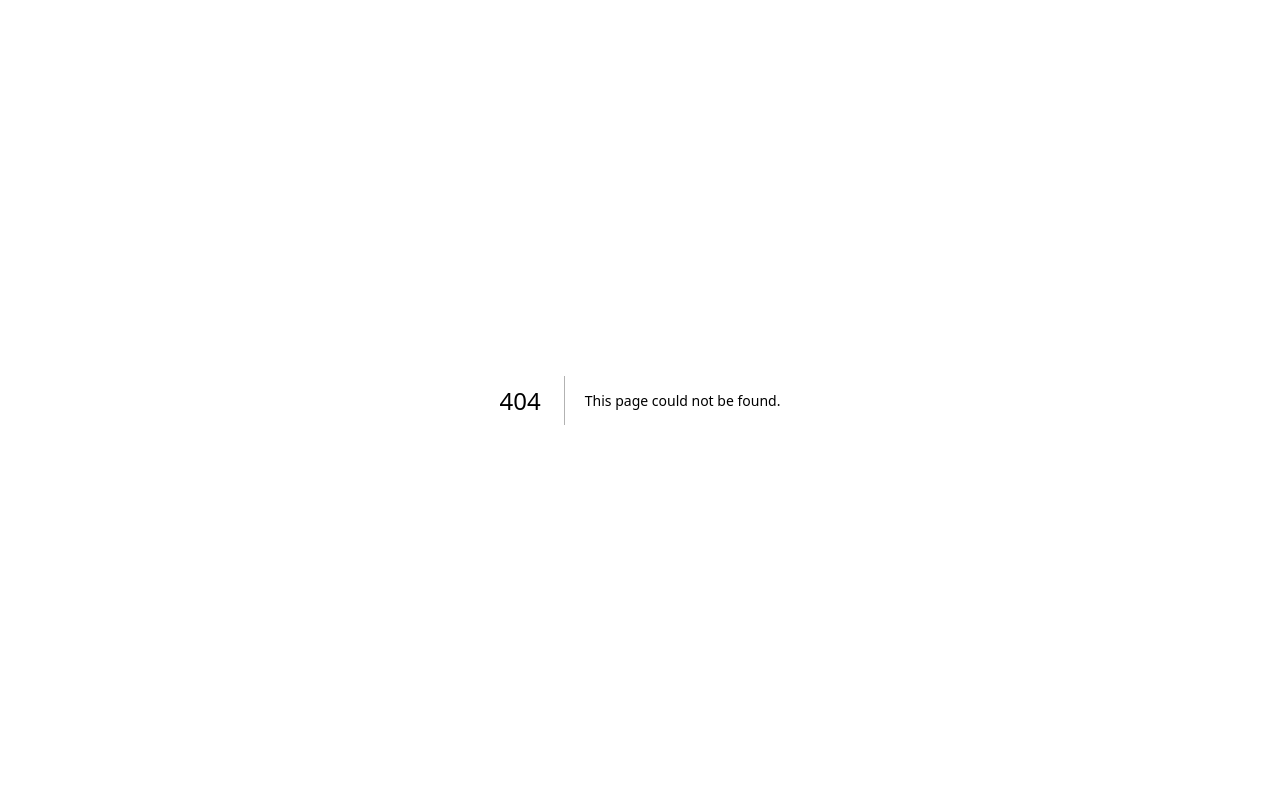
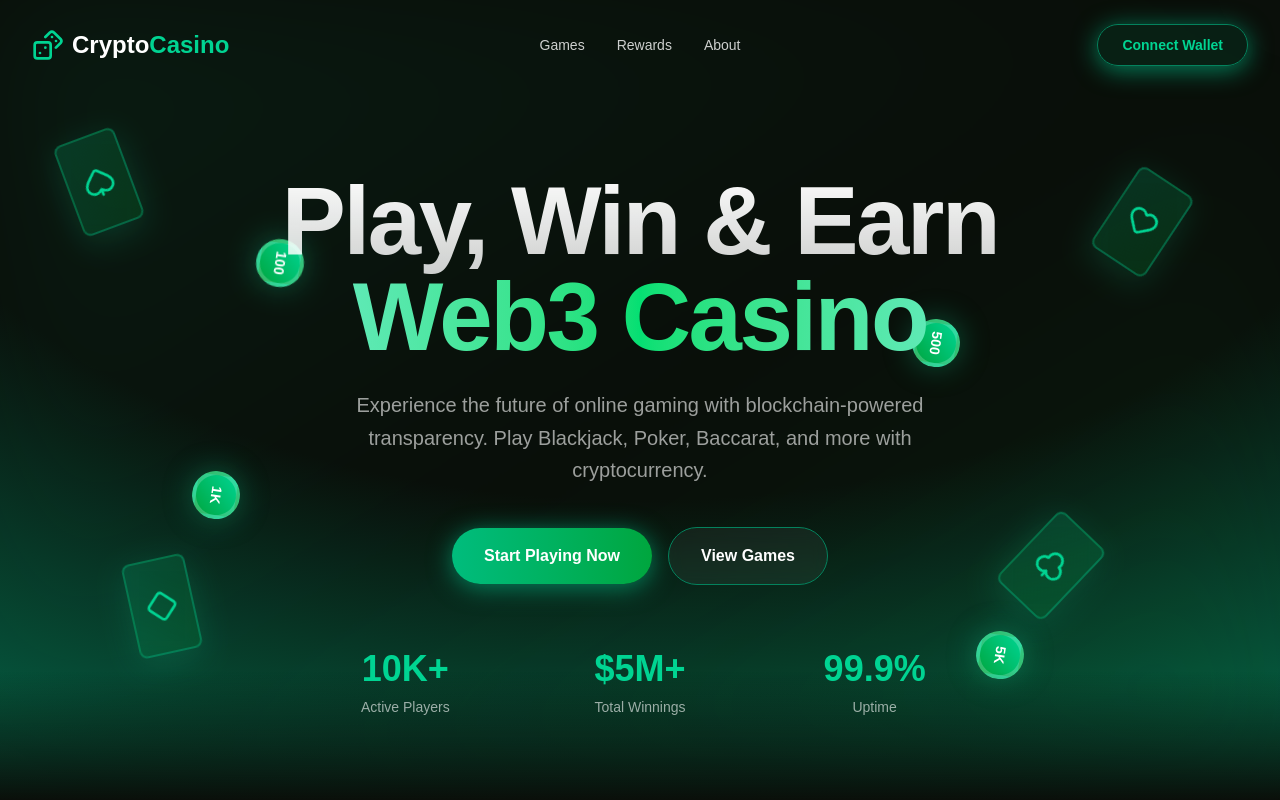
Before and after one commit to Cedctf/Linera, a Next.js app: page /landing in a window 1280 px wide. Before the commit this address had no page. Built offline with nearby package versions, Linux system fonts and the light colour scheme.

Commit message:
created landing page

```diff
--- /dev/null
+++ b/pages/landing.js
@@ -0,0 +1,286 @@
+import { motion, useMotionValue, useTransform, animate } from "framer-motion";
+import { useEffect, useState } from "react";
+import { cn } from "../lib/utils";
+import { Spade, Diamond, Heart, Club } from "lucide-react";
+import { useRouter } from "next/router";
+import Header from "../components/Header";
+
+function FloatingCard({ className, delay = 0, icon: Icon, rotate = 0 }) {
+  return (
+    <motion.div
+      initial={{
+        opacity: 0,
+        y: -100,
+        rotate: rotate - 15,
+      }}
+      animate={{
+        opacity: 1,
+        y: 0,
+        rotate: rotate,
+      }}
+      transition={{
+        duration: 2,
+        delay,
+        ease: [0.23, 0.86, 0.39, 0.96],
+        opacity: { duration: 1 },
+      }}
+      className={cn("absolute", className)}
+    >
+      <motion.div
+        animate={{
+          y: [0, 20, 0],
+          rotate: [rotate, rotate + 5, rotate],
+        }}
+        transition={{
+          duration: 8,
+          repeat: Number.POSITIVE_INFINITY,
+          ease: "easeInOut",
+        }}
+        className="relative w-16 h-24 bg-gradient-to-br from-emerald-500/20 to-green-600/20 backdrop-blur-sm border-2 border-emerald-400/30 rounded-lg shadow-[0_8px_32px_0_rgba(16,185,129,0.2)] flex items-center justify-center"
+      >
+        <Icon className="w-8 h-8 text-emerald-400" />
+      </motion.div>
+    </motion.div>
+  );
+}
+
+function FloatingChip({ className, delay = 0, value }) {
+  return (
+    <motion.div
+      initial={{
+        opacity: 0,
+        scale: 0,
+      }}
+      animate={{
+        opacity: 1,
+        scale: 1,
+      }}
+      transition={{
+        duration: 1.5,
+        delay,
+        ease: [0.23, 0.86, 0.39, 0.96],
+      }}
+      className={cn("absolute", className)}
+    >
+      <motion.div
+        animate={{
+          y: [0, -15, 0],
+          rotate: [0, 360],
+        }}
+        transition={{
+          y: {
+            duration: 6,
+            repeat: Number.POSITIVE_INFINITY,
+            ease: "easeInOut",
+          },
+          rotate: {
+            duration: 20,
+            repeat: Number.POSITIVE_INFINITY,
+            ease: "linear",
+          },
+        }}
+        className="relative w-12 h-12 rounded-full bg-gradient-to-br from-emerald-400 to-green-600 border-4 border-white/20 shadow-[0_0_30px_rgba(16,185,129,0.4)] flex items-center justify-center"
+      >
+        <span className="text-white font-bold text-sm">{value}</span>
+      </motion.div>
+    </motion.div>
+  );
+}
+
+export default function Web3CasinoLanding() {
+  const router = useRouter();
+  const COLORS = ["#10b981", "#059669", "#047857", "#065f46"];
+  const color = useMotionValue(COLORS[0]);
+
+  useEffect(() => {
+    animate(color, COLORS, {
+      ease: "easeInOut",
+      duration: 10,
+      repeat: Infinity,
+      repeatType: "mirror",
+    });
+  }, []);
+
+  const backgroundImage = useMotionValue(
+    `radial-gradient(125% 125% at 50% 0%, #0a0f0a 50%, ${COLORS[0]})`
+  );
+  const border = useMotionValue(`1px solid ${COLORS[0]}`);
+  const boxShadow = useMotionValue(`0px 4px 24px ${COLORS[0]}`);
+
+  useEffect(() => {
+    const unsubscribe = color.on("change", (latest) => {
+      backgroundImage.set(
+        `radial-gradient(125% 125% at 50% 0%, #0a0f0a 50%, ${latest})`
+      );
+      border.set(`1px solid ${latest}`);
+      boxShadow.set(`0px 4px 24px ${latest}`);
+    });
+    return () => unsubscribe();
+  }, [color, backgroundImage, border, boxShadow]);
+
+  const fadeUpVariants = {
+    hidden: { opacity: 0, y: 30 },
+    visible: (i) => ({
+      opacity: 1,
+      y: 0,
+      transition: {
+        duration: 1,
+        delay: 0.5 + i * 0.2,
+        ease: [0.25, 0.4, 0.25, 1],
+      },
+    }),
+  };
+
+  const handleStartPlaying = () => {
+    router.push('/blackjack');
+  };
+
+  const handleViewGames = () => {
+    router.push('/blackjack');
+  };
+
+  return (
+    <motion.div
+      style={{
+        backgroundImage: backgroundImage,
+      }}
+      className="relative min-h-screen w-full flex flex-col overflow-hidden bg-[#0a0f0a]"
+    >
+      {/* Ambient glow */}
+      <div className="absolute inset-0 bg-gradient-to-br from-emerald-500/[0.08] via-transparent to-green-500/[0.08] blur-3xl" />
+
+      {/* Navigation */}
+      <Header border={border} boxShadow={boxShadow} />
+
+      {/* Floating elements */}
+      <div className="absolute inset-0 overflow-hidden pointer-events-none">
+        <FloatingCard
+          delay={0.3}
+          icon={Spade}
+          rotate={-12}
+          className="left-[5%] top-[15%]"
+        />
+        <FloatingCard
+          delay={0.5}
+          icon={Heart}
+          rotate={15}
+          className="right-[8%] top-[20%]"
+        />
+        <FloatingCard
+          delay={0.4}
+          icon={Diamond}
+          rotate={-8}
+          className="left-[10%] bottom-[20%]"
+        />
+        <FloatingCard
+          delay={0.6}
+          icon={Club}
+          rotate={20}
+          className="right-[15%] bottom-[25%]"
+        />
+
+        <FloatingChip delay={0.7} value="100" className="left-[20%] top-[30%]" />
+        <FloatingChip delay={0.8} value="500" className="right-[25%] top-[40%]" />
+        <FloatingChip delay={0.9} value="1K" className="left-[15%] bottom-[35%]" />
+        <FloatingChip delay={1.0} value="5K" className="right-[20%] bottom-[15%]" />
+      </div>
+
+      {/* Main content */}
+      <div className="relative z-10 flex-1 flex items-center justify-center px-4 md:px-6">
+        <div className="max-w-4xl mx-auto text-center">
+
+          <motion.div
+            custom={1}
+            variants={fadeUpVariants}
+            initial="hidden"
+            animate="visible"
+          >
+            <h1 className="text-5xl sm:text-6xl md:text-7xl lg:text-8xl font-bold mb-6 tracking-tight">
+              <span className="bg-clip-text text-transparent bg-gradient-to-b from-white to-white/80">
+                Play, Win & Earn
+              </span>
+              <br />
+              <span className="bg-clip-text text-transparent bg-gradient-to-r from-emerald-300 via-green-400 to-emerald-300">
+                Web3 Casino
+              </span>
+            </h1>
+          </motion.div>
+
+          <motion.div
+            custom={2}
+            variants={fadeUpVariants}
+            initial="hidden"
+            animate="visible"
+          >
+            <p className="text-base sm:text-lg md:text-xl text-white/60 mb-10 leading-relaxed font-light max-w-2xl mx-auto px-4">
+              Experience the future of online gaming with blockchain-powered
+              transparency. Play Blackjack, Poker, Baccarat, and more with
+              cryptocurrency.
+            </p>
+          </motion.div>
+
+          <motion.div
+            custom={3}
+            variants={fadeUpVariants}
+            initial="hidden"
+            animate="visible"
+            className="flex flex-col sm:flex-row items-center justify-center gap-4"
+          >
+            <motion.button
+              onClick={handleStartPlaying}
+              style={{
+                boxShadow: boxShadow,
+              }}
+              whileHover={{ scale: 1.05 }}
+              whileTap={{ scale: 0.95 }}
+              className="px-8 py-4 rounded-full bg-gradient-to-r from-emerald-500 to-green-600 text-white font-bold text-base shadow-lg hover:shadow-emerald-500/50 transition-all"
+            >
+              Start Playing Now
+            </motion.button>
+            <motion.button
+              onClick={handleViewGames}
+              style={{
+                border: border,
+              }}
+              whileHover={{ scale: 1.05 }}
+              whileTap={{ scale: 0.95 }}
+              className="px-8 py-4 rounded-full bg-white/5 backdrop-blur-sm text-white font-semibold text-base border transition-all hover:bg-white/10"
+            >
+              View Games
+            </motion.button>
+          </motion.div>
+
+          <motion.div
+            custom={4}
+            variants={fadeUpVariants}
+            initial="hidden"
+            animate="visible"
+            className="mt-16 grid grid-cols-3 gap-8 max-w-2xl mx-auto"
+          >
+            <div className="text-center">
+              <div className="text-3xl md:text-4xl font-bold text-emerald-400 mb-2">
+                10K+
+              </div>
+              <div className="text-sm text-white/60">Active Players</div>
+            </div>
+            <div className="text-center">
+              <div className="text-3xl md:text-4xl font-bold text-emerald-400 mb-2">
+                $5M+
+              </div>
+              <div className="text-sm text-white/60">Total Winnings</div>
+            </div>
+            <div className="text-center">
+              <div className="text-3xl md:text-4xl font-bold text-emerald-400 mb-2">
+                99.9%
+              </div>
+              <div className="text-sm text-white/60">Uptime</div>
+            </div>
+          </motion.div>
+        </div>
+      </div>
+
+      {/* Bottom gradient overlay */}
+      <div className="absolute inset-x-0 bottom-0 h-32 bg-gradient-to-t from-[#0a0f0a] to-transparent pointer-events-none" />
+    </motion.div>
+  );
+}
```
